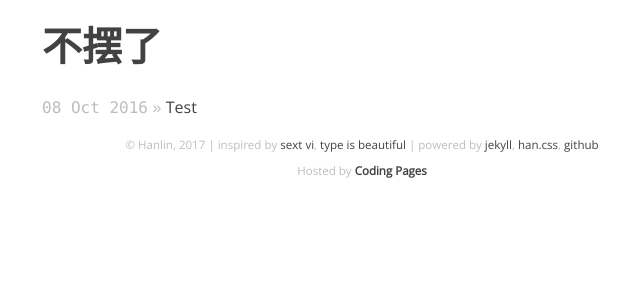
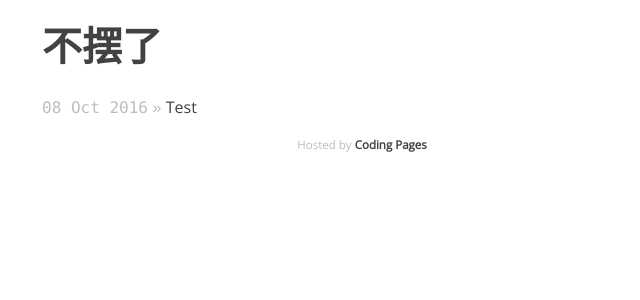
Before and after one commit to onion7878/bubaile.net, a Jekyll site: the page built from index.html, in a window 1280 px wide. Shown: the top 300 px of the page, without its empty margins (278-918 px from the left). Built offline with Jekyll 4.4.1, drawn with Linux system fonts in a browser that asks for light colours.

Commit message:
暂时删除 inspired by 一行

```diff
--- a/_includes/footer.html
+++ b/_includes/footer.html
@@ -5,14 +5,14 @@
 		<pan><a href="/where.html">where</a></span> |
 		<pan><a href="/log.html">logs</a></span>
 	</div> -->
-	<div class="text-center gray-color font-size-small font-open-sans">
+<!-- 	<div class="text-center gray-color font-size-small font-open-sans">
 		<span>&copy; Hanlin, {{ site.time | date: "%Y" }}</span> |
 		<span>inspired by <a href="http://lhzhang.com/" target="_blank">sext vi</a></span>,
 		<span><a href="http://www.typeisbeautiful.com/" target="_blank">type is beautiful</a></span> |
 		<span>powered by <a href="https://jekyllrb.com/" target="_blank">jekyll</a></span>,
 		<span><a href="https://css.hanzi.co/" target="_blank">han.css</a></span>,
 		<span><a href="https://github.com/" target="_blank">github</a></span>
-	</div>
+	</div> -->
 	<div class="text-center gray-color font-size-small font-open-sans">
 		<p>Hosted by <a href="https://pages.coding.me" style="font-weight: bold">Coding Pages</a></p>
 	</div>
```
